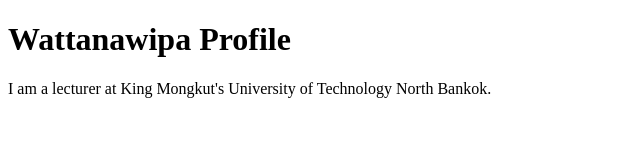
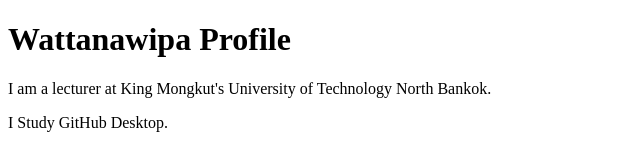
Before and after one commit to wattanawipa/github-wattanawipa1, a plain HTML site: page index.html in a window 1280 px wide. Shown: the whole page, without its empty margins (0-640 px from the left). Drawn offline with Linux system fonts and the light colour scheme.

Commit message:
Add some text

```diff
--- a/index.html
+++ b/index.html
@@ -10,6 +10,6 @@
     <p>I am a lecturer at King Mongkut's University of Technology
         North Bankok.
     </p>
-
+    <p>I Study GitHub Desktop.</p>
 </body>
 </html>
```
